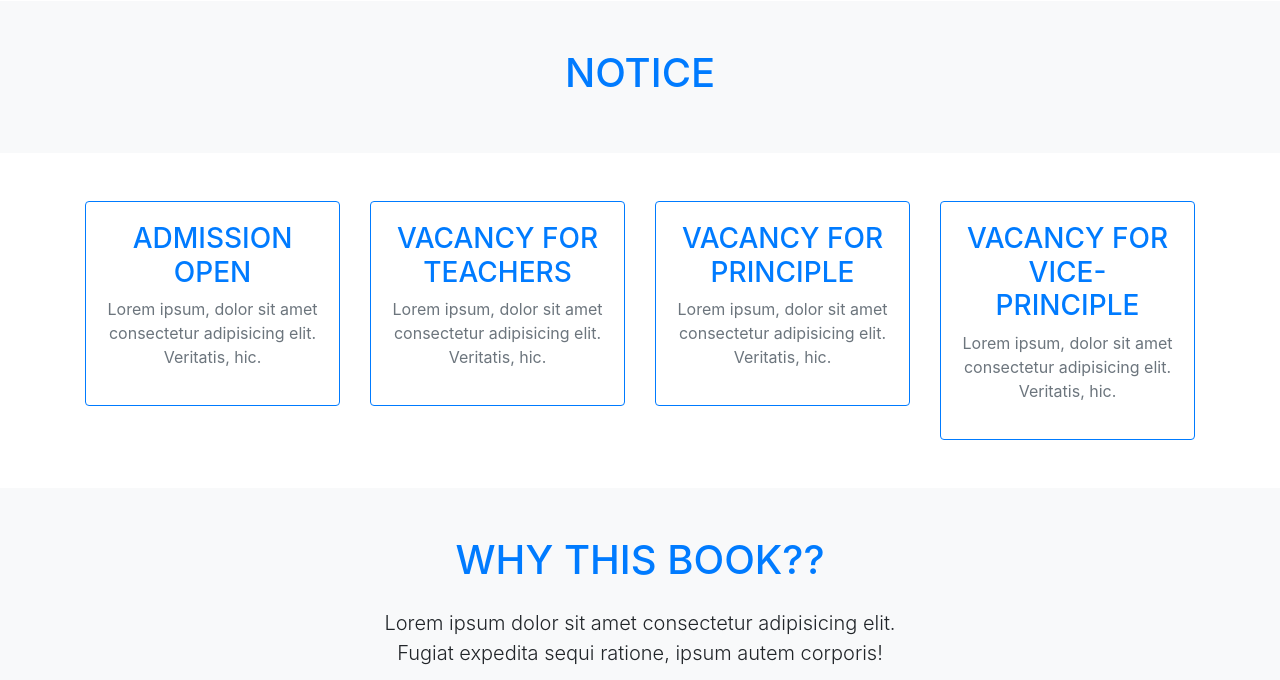
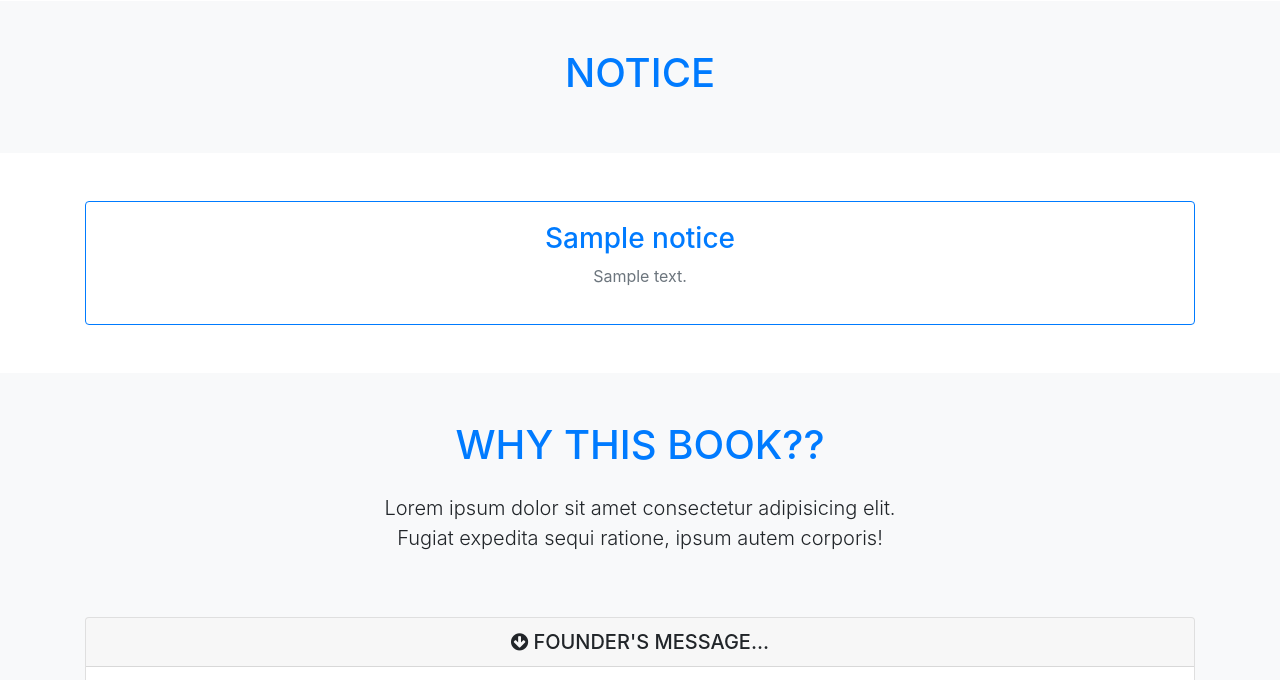
Before and after one commit to ash1969/School, a Django app: page / in a window 1280 px wide. Shown: the part 898-1578 px from the top of the page. Run offline with Django 3.2, Linux system fonts and the light colour scheme; tables that the repository leaves empty hold one stand-in row (values such as "Sample post"); grey boxes marked "Sample" are stand-in pictures; some libraries are stand-ins or nearby versions; some web fonts are replaced.

Commit message:
Uploading Notices Added

```diff
--- a/school/school_app/admin.py
+++ b/school/school_app/admin.py
@@ -9,3 +9,7 @@ class FacultyAdmin(admin.ModelAdmin):
 @admin.register(Messages)
 class MessageAdmin(admin.ModelAdmin):
     pass
+
+@admin.register(Notices)
+class NoticeAdmin(admin.ModelAdmin):
+    pass
--- a/school/school_app/models.py
+++ b/school/school_app/models.py
@@ -62,3 +62,17 @@ class Messages(models.Model):
         verbose_name_plural = 'Messages'
     def __self__(self):
         return self.name
+
+class Notices(models.Model):
+    title = models.CharField(max_length=100)
+    content = models.TextField()
+    file = models.FileField()
+    created_at = models.DateTimeField(auto_now=False, auto_now_add=True)
+    updated_at = models.DateTimeField(auto_now=False, auto_now_add=True)
+
+    class Meta:
+        managed = True
+        db_table = 'notices'
+        verbose_name_plural = 'Notices'
+    def __self__(self):
+        return self.title
--- a/school/school_app/templates/index.html
+++ b/school/school_app/templates/index.html
@@ -103,38 +103,16 @@
   <section id="boxes" class="py-5">
     <div class="container">
       <div class="row">
+        {% for notice in notices %}
         <div class="col md-3">
           <div class="card text-center border-primary">
             <div class="card-body">
-              <h3 class="text-primary">ADMISSION OPEN</h3>
-              <p class="text-muted">Lorem ipsum, dolor sit amet consectetur adipisicing elit. Veritatis, hic.</p>
+              <h3 class="text-primary"><a href="{{ notice.file.url }}" target="_blank">{{ notice.title }}</a></h3>
+              <p class="text-muted">{{ notice.content }}</p>
             </div>
           </div>
         </div>
-        <div class="col md-3">
-            <div class="card text-center border-primary">
-              <div class="card-body">
-                <h3 class="text-primary">VACANCY FOR TEACHERS</h3>
-                <p class="text-muted">Lorem ipsum, dolor sit amet consectetur adipisicing elit. Veritatis, hic.</p>
-              </div>
-            </div>
-        </div>
-        <div class="col md-3">
-          <div class="card text-center border-primary">
-            <div class="card-body">
-              <h3 class="text-primary">VACANCY FOR PRINCIPLE</h3>
-              <p class="text-muted">Lorem ipsum, dolor sit amet consectetur adipisicing elit. Veritatis, hic.</p>
-            </div>
-          </div>
-      </div>
-        <div class="col md-3">
-            <div class="card text-center border-primary">
-              <div class="card-body">
-                <h3 class="text-primary">VACANCY FOR VICE-PRINCIPLE</h3>
-                <p class="text-muted">Lorem ipsum, dolor sit amet consectetur adipisicing elit. Veritatis, hic.</p>
-              </div>
-            </div>
-        </div>
+        {% endfor %}
       </div>
     </div>
   </section>
--- a/school/school_app/views.py
+++ b/school/school_app/views.py
@@ -7,6 +7,7 @@ from django.http import HttpResponse, HttpResponseRedirect
 
 def index(request):
     faculties=Faculties.objects.all()
+    notices=Notices.objects.all()
     form = Messageform(request.POST or None)
     if request.method == 'POST':
         if form.is_valid():
@@ -14,5 +15,5 @@ def index(request):
             return redirect('index')
         else:
             return HttpResponse("Invalid Credentials")
-    args = {'faculties': faculties, 'form':form}
+    args = {'notices': notices, 'faculties': faculties, 'form':form}
     return render(request, 'index.html', args)
```
